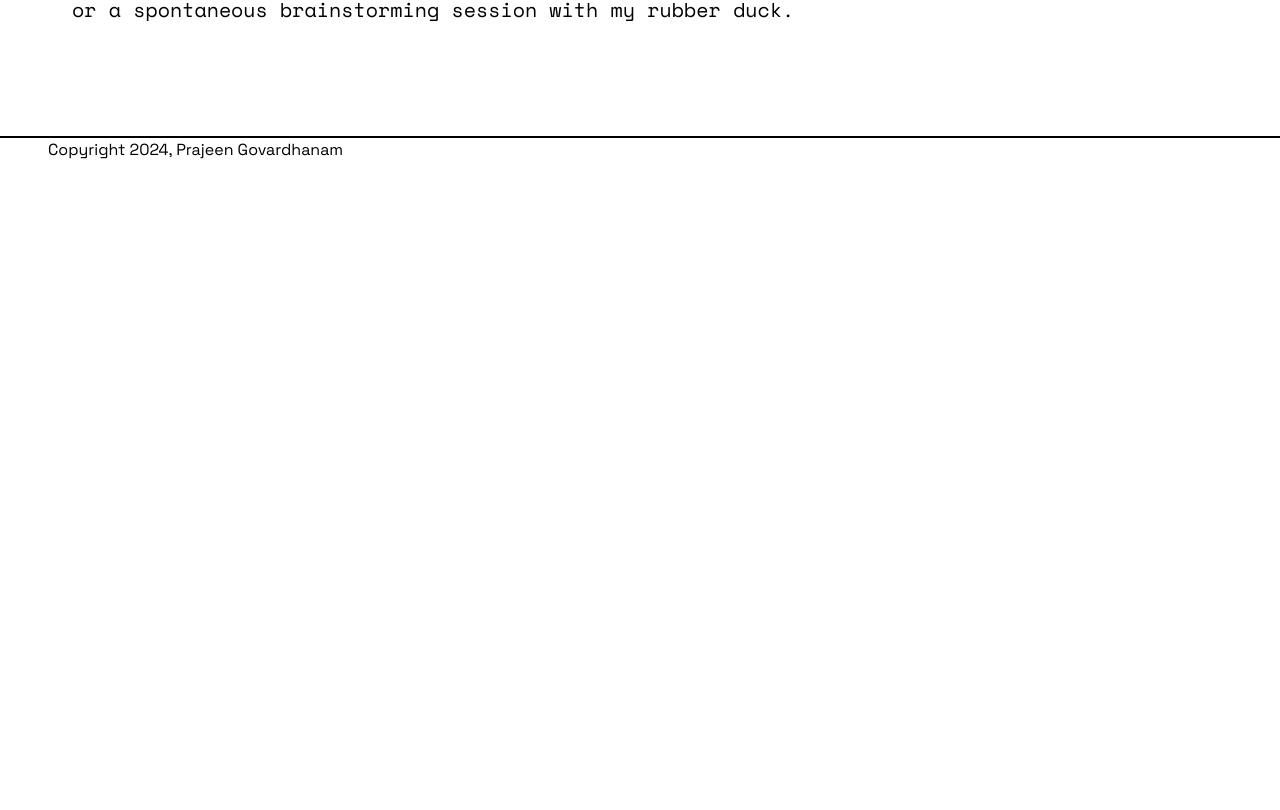
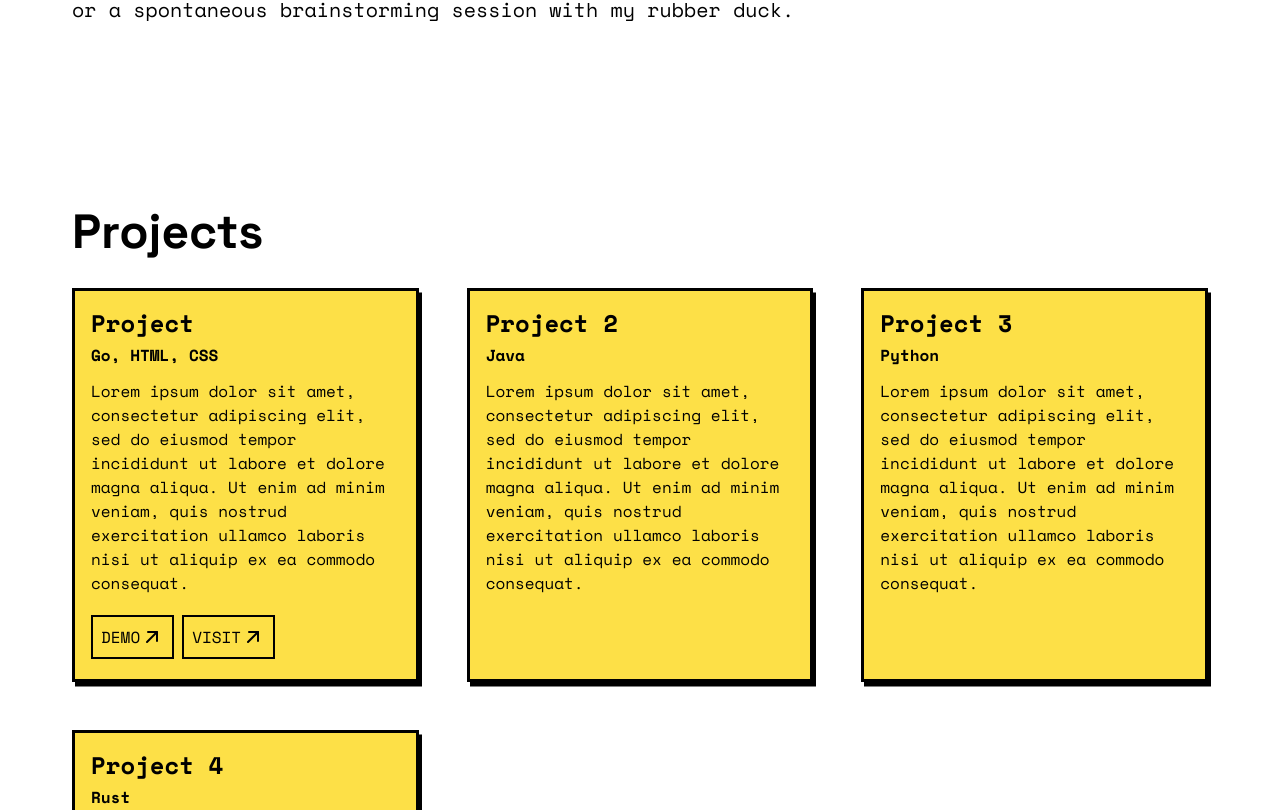
Before and after one commit to PrajeenRG/personal-website, a SvelteKit app: page / in a window 1280 px wide. Shown: the part 1310-2120 px from the top of the page. Before the commit the page ends 1478 px from the top, so only its background shows below. Built offline with nearby package versions, Linux system fonts and the light colour scheme.

Commit message:
:sparkles: Add project card component
Signed-off-by: Prajeen Govardhanam <contact@prajeen.com>

```diff
--- /dev/null
+++ b/src/lib/components/ProjectCard.svelte
@@ -0,0 +1,74 @@
+<script>
+  import { IconArrowUpRight } from '@tabler/icons-svelte'
+
+  export let name = ''
+  export let languages = []
+  export let shortDesc = ''
+  export let links = []
+</script>
+
+<div class="card p-1 md:p-2 lg:p-4">
+  <div class="mb-1">
+    <h5 class="name">{name}</h5>
+    {#if languages.length > 0}
+      <p class="language">{languages.join(', ')}</p>
+    {/if}
+  </div>
+  <p>{shortDesc}</p>
+  {#if links.length > 0}
+    <div class="link-container">
+      {#each links as link}
+        <a class="link" href={link.href}>
+          <span class="flex flex-row place-items-center">
+            {link.name}
+            <IconArrowUpRight />
+          </span>
+        </a>
+      {/each}
+    </div>
+  {/if}
+</div>
+
+<style lang="postcss">
+  .card {
+    @apply flex;
+    @apply flex-col;
+    @apply gap-2;
+    @apply bg-yellow-300;
+    @apply border-[3px];
+    @apply border-black;
+    @apply shadow-xy-3;
+    @apply font-mono;
+  }
+
+  .name {
+    @apply text-2xl;
+    @apply font-bold;
+    @apply mb-1;
+  }
+
+  .language {
+    @apply font-semibold;
+  }
+
+  .link-container {
+    @apply flex;
+    @apply mb-1;
+    @apply mt-3;
+    @apply gap-2;
+  }
+
+  .link {
+    @apply px-2;
+    @apply py-2;
+    @apply border-2;
+    @apply border-black;
+    @apply uppercase;
+  }
+
+  .link:hover {
+    @apply bg-black;
+    @apply text-white;
+    @apply transition-colors;
+  }
+</style>
--- a/src/routes/+page.svelte
+++ b/src/routes/+page.svelte
@@ -1,10 +1,28 @@
 <script>
+  import ProjectCard from '$lib/components/ProjectCard.svelte'
   import { IconBrandGoogleDrive, IconBrandGmail } from '@tabler/icons-svelte'
   import banner from '$lib/assets/banner.png'
 
   const title = 'Prajeen Govardhanam | Software Developer'
   const description =
     'A budding backend developer who loves to experiment with things which seem to be boundless. View the adventures through this twisty road of software development.'
+
+  const projectData = {
+    name: 'Project',
+    languages: ['Go', 'HTML', 'CSS'],
+    shortDesc:
+      'Lorem ipsum dolor sit amet, consectetur adipiscing elit, sed do eiusmod tempor incididunt ut labore et dolore magna aliqua. Ut enim ad minim veniam, quis nostrud exercitation ullamco laboris nisi ut aliquip ex ea commodo consequat.',
+    links: [
+      {
+        name: 'Demo',
+        href: '/demo',
+      },
+      {
+        name: 'Visit',
+        href: '/visit',
+      },
+    ],
+  }
 </script>
 
 <svelte:head>
@@ -64,7 +82,7 @@
   class="grid w-screen grid-rows-1 grid-cols-3 gap-12 bg-white place-items-center p-6 md:p-12 lg:p-[4.5rem]"
 >
   <div class="h-full col-span-2 py-4 md:py-6 lg:py-8">
-    <h1 class="text-5xl font-bold mb-2">About Me</h1>
+    <h3 class="text-5xl font-bold mb-2">About Me</h3>
     <p class="font-mono text-xl font-medium pt-4 pb-2 pr-4">
       With over a year of industry experience and many many side projects later,
       I’ve found my groove in the backend, where the real magic happens. I’m all
@@ -91,3 +109,25 @@
     class="aspect-square object-center border-4 border-black rounded-xl shadow-xy-4 my-4 md:my-6 lg:my-8"
   />
 </div>
+
+<div id="projects" class="w-screen bg-white p-6 md:p-12 lg:p-[4.5rem]">
+  <h3 class="text-5xl font-bold mb-2">Projects</h3>
+  <div class="grid grid-flow-row grid-cols-3 gap-12 my-4 md:my-6 lg:my-8">
+    <ProjectCard {...projectData} />
+    <ProjectCard
+      name={'Project 2'}
+      languages={['Java']}
+      shortDesc={'Lorem ipsum dolor sit amet, consectetur adipiscing elit, sed do eiusmod tempor incididunt ut labore et dolore magna aliqua. Ut enim ad minim veniam, quis nostrud exercitation ullamco laboris nisi ut aliquip ex ea commodo consequat.'}
+    />
+    <ProjectCard
+      name={'Project 3'}
+      languages={['Python']}
+      shortDesc={'Lorem ipsum dolor sit amet, consectetur adipiscing elit, sed do eiusmod tempor incididunt ut labore et dolore magna aliqua. Ut enim ad minim veniam, quis nostrud exercitation ullamco laboris nisi ut aliquip ex ea commodo consequat.'}
+    />
+    <ProjectCard
+      name={'Project 4'}
+      languages={['Rust']}
+      shortDesc={'Lorem ipsum dolor sit amet, consectetur adipiscing elit, sed do eiusmod tempor incididunt ut labore et dolore magna aliqua. Ut enim ad minim veniam, quis nostrud exercitation ullamco laboris nisi ut aliquip ex ea commodo consequat.'}
+    />
+  </div>
+</div>
```
